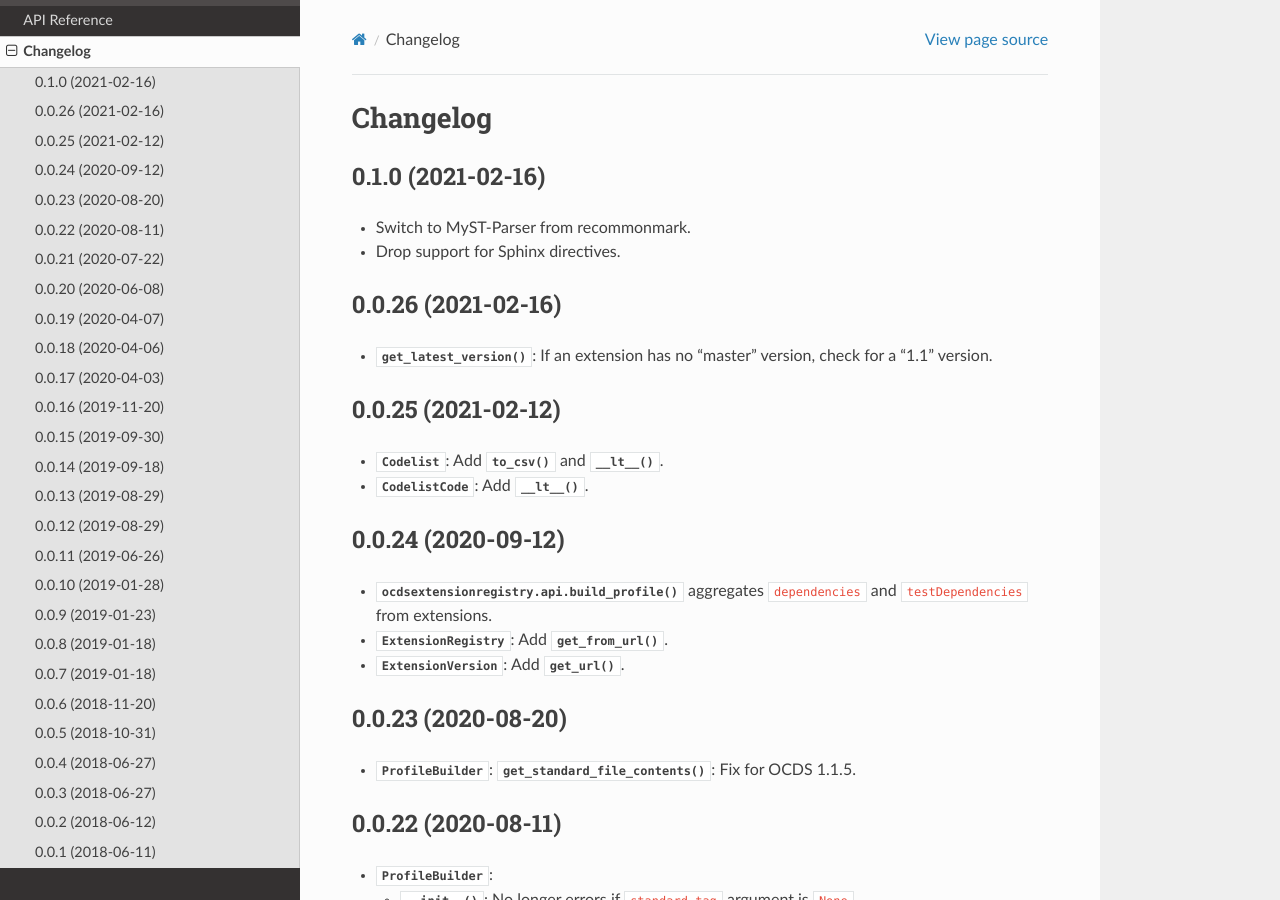
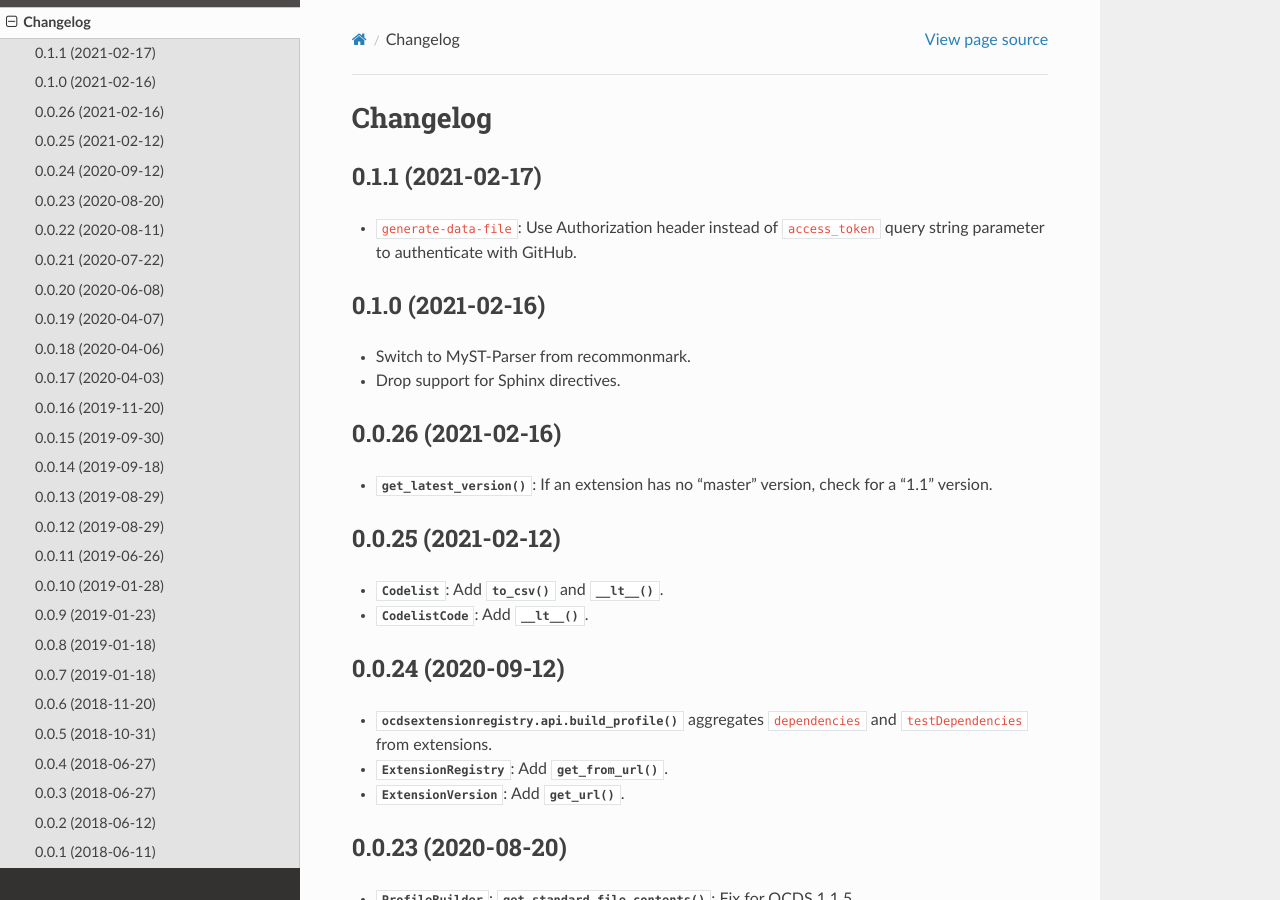
Before and after one commit to open-contracting/extension_registry.py, a Sphinx documentation site: the page built from docs/changelog.rst, in a window 1280 px wide and 900 px high. Built offline with Sphinx 7.4.7 and the Read the Docs theme 2.0.0, drawn with Linux system fonts in a browser that asks for light colours; some of the changed text lies outside the part shown.

Commit message:
generate-data-file: Use Authorization header instead of access_token query string parameter to authenticate with GitHub

```diff
--- a/docs/changelog.rst
+++ b/docs/changelog.rst
@@ -1,5 +1,10 @@
 Changelog
 =========
+
+0.1.1 (2021-02-17)
+~~~~~~~~~~~~~~~~~~
+
+-  ``generate-data-file``: Use Authorization header instead of ``access_token`` query string parameter to authenticate with GitHub.
 
 0.1.0 (2021-02-16)
 ~~~~~~~~~~~~~~~~~~
@@ -67,14 +72,14 @@ Changelog
 0.0.19 (2020-04-07)
 ~~~~~~~~~~~~~~~~~~~
 
--  The ``generate-data-files`` command warns if an MO file is missing.
+-  The ``generate-data-file`` command warns if an MO file is missing.
 -  Rename environment variable from ``GITHUB_ACCESS_TOKEN`` to ``OCDS_GITHUB_ACCESS_TOKEN``.
 
 0.0.18 (2020-04-06)
 ~~~~~~~~~~~~~~~~~~~
 
 -  :class:`~ocdsextensionregistry.extension_version.ExtensionVersion`: :meth:`~ocdsextensionregistry.extension_version.ExtensionVersion.__repr__` falls back to Base URL and Download URL if Id or Version is blank.
--  The ``generate-data-files`` command uses a null translator if an MO file is missing.
+-  The ``generate-data-file`` command uses a null translator if an MO file is missing.
 
 0.0.17 (2020-04-03)
 ~~~~~~~~~~~~~~~~~~~
@@ -113,10 +118,10 @@ Changelog
 0.0.11 (2019-06-26)
 ~~~~~~~~~~~~~~~~~~~
 
-The ``generate-pot-files`` and ``generate-data-files`` commands can now be run offline (see `documentation <https://ocdsextensionregistry.readthedocs.io/en/latest/cli.html>`__ for details).
+The ``generate-pot-files`` and ``generate-data-file`` commands can now be run offline (see `documentation <https://ocdsextensionregistry.readthedocs.io/en/latest/cli.html>`__ for details).
 
 -  :class:`~ocdsextensionregistry.extension_registry.ExtensionRegistry`: Support the ``file://`` scheme for the ``extension_versions_data`` and ``extensions_data`` arguments to :meth:`~ocdsextensionregistry.extension_registry.ExtensionRegistry.__init__`. This means the ``--extension-versions-url`` and ``--extensions-url`` CLI options can now refer to local files.
--  Add a ``--versions-dir`` option to the ``generate-pot-files`` and ``generate-data-files`` commands to specify a local directory of extension versions.
+-  Add a ``--versions-dir`` option to the ``generate-pot-files`` and ``generate-data-file`` commands to specify a local directory of extension versions.
 -  :class:`~ocdsextensionregistry.extension_version.ExtensionVersion`: Add :meth:`~ocdsextensionregistry.extension_version.ExtensionVersion.available_in_bulk`, to return whether the extension’s files are available in bulk.
 -  :class:`~ocdsextensionregistry.extension_version.ExtensionVersion`: Add :meth:`~ocdsextensionregistry.extension_version.ExtensionVersion.zipfile`, to return a ZIP archive of the extension’s files.
 -  Upgrade to ocds-babel 0.1.0.
--- a/docs/conf.py
+++ b/docs/conf.py
@@ -26,7 +26,7 @@ copyright = '2018, Open Contracting Partnership'
 author = 'Open Contracting Partnership'
 
 # The short X.Y version
-version = '0.1.0'
+version = '0.1.1'
 # The full version, including alpha/beta/rc tags
 release = version
 
--- a/setup.py
+++ b/setup.py
@@ -5,7 +5,7 @@ with open('README.rst') as f:
 
 setup(
     name='ocdsextensionregistry',
-    version='0.1.0',
+    version='0.1.1',
     author='Open Contracting Partnership',
     author_email='data@open-contracting.org',
     url='https://github.com/open-contracting/extension_registry.py',
```
Also changed, not shown: 1 other file.
